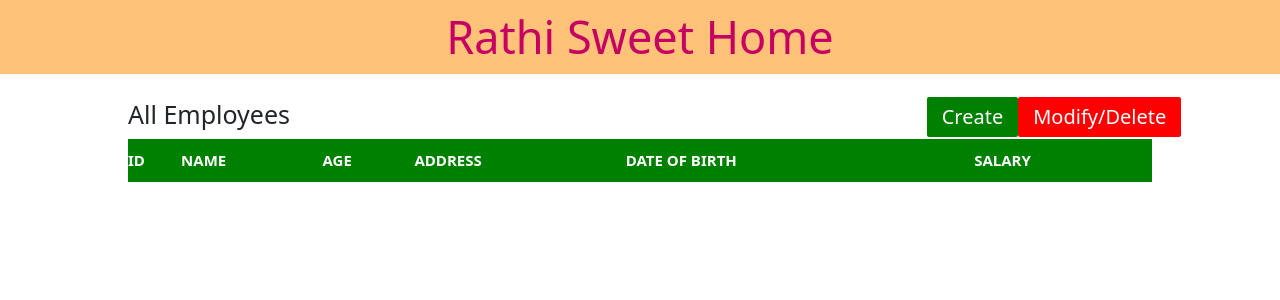
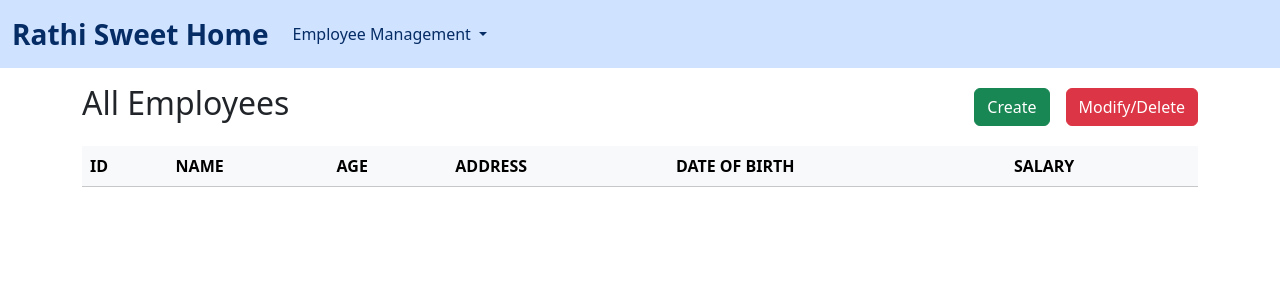
Before and after one commit to jayeshrathi6055/rathi_sweet_home, a Flask app: page /employeeManagement/allEmployees in a window 1280 px wide. Shown: the top 300 px of the page. Run offline with Flask 3, Linux system fonts and the light colour scheme; data that the repository does not hold is empty; some libraries are stand-ins or nearby versions.

Commit message:
Added Bootstrap

```diff
--- a/requirements.txt
+++ b/requirements.txt
@@ -1,7 +1,7 @@
 blinker==1.9.0
 Bootstrap-Flask==2.5.0
 bson==0.5.10
-click==8.1.8
+click==8.2.2
 dnspython==2.7.0
 Flask==3.1.1
 Flask-PyMongo==3.0.1
--- a/static/css/employee_management/all_employees.css
+++ b/static/css/employee_management/all_employees.css
@@ -1,55 +1,3 @@
-.all-employees {
-    display: grid;
-    grid-template-columns: auto;
-}
-.all-employees > .heading {
-    display: flex;
-    align-items: center;
-    justify-content: space-between;
-    height: 4.5rem;
-}
-.all-employees > .heading > h2 {
-    font-size: 2.5rem;
-}
-.all-employees > .heading > div {
-    display: flex;
-    align-items: center;
-    justify-content: space-between;
-    width: 22%;
-}
-.all-employees > .heading > div button {
-    font-size: 2rem;
-    padding: 0.5rem 1.5rem;
-    color: white;
-    background: green;
-    border: none;
-    border-radius: 0.2rem;
-}
-.all-employees > .heading > div > .dangerButton {
-    background: red;
-}
-.all-employees > .heading > div button:hover {
-    cursor: pointer;
-    border: 1px solid black;
-}
-
-.all-employees > .employees > table {
-    width: 100%;
-}
-.all-employees > .employees > table tr:nth-child(even) {
-    background-color: #f2f2f2;
-}
-.all-employees > .employees > table tr th {
-    font-size: 1.5rem;
-    padding: 1rem 0;
-    background-color: green;
-    color: white;
-}
-.all-employees > .employees > table tr td {
-    text-align: center;
-    font-size:  1.5rem;
-}
-
 .all-employees-form {
     position: absolute;
     top: 0;
--- a/static/css/employee_management/save_transactions.css
+++ /dev/null
@@ -1,4 +0,0 @@
-#heading h2 {
-    font-size: 3rem;
-    font-weight: bolder;
-}
--- a/static/css/employee_management/view_transactions.css
+++ /dev/null
@@ -1,4 +0,0 @@
-#heading h2 {
-    font-size: 3rem;
-    font-weight: bolder;
-}
--- a/static/css/style.css
+++ /dev/null
@@ -1,71 +0,0 @@
-/* --------------------- Universal CSS -------------------------- */
-* {
-    margin: 0;
-    padding: 0;
-    box-sizing: border-box;
-}
-html {
-    font-size: 62.5%;
-}
-
-/* ------------------------- Header CSS -------------------------- */
-header {
-    display: flex;
-    justify-content: center;
-    align-items: center;
-    background-color: rgb(255, 194, 120);
-}
-header h1 {
-    font-size: 4.5rem;
-    margin: 1rem 0rem;
-}
-header h1 a {
-    text-decoration: none;
-    color: rgb(198, 0, 99);
-}
-header nav {
-    display: flex;
-    flex-direction: column;
-    justify-content: center;
-    align-items: center;
-}
-header nav ul {
-    list-style: none;
-    display: flex;
-    justify-content: space-between;
-    align-items: center;
-    flex-wrap: wrap;
-    width: 60%;
-    height: 3rem;
-}
-header nav ul li a{
-    color: black;
-    text-decoration: none;
-    font-size: 2.5rem;
-}
-
-/* --------------------- Main Section CSS -------------------------- */
-.home-main {
-    margin: 2rem auto;
-}
-.home-main > section {
-    display: grid;
-    place-items: center;
-    grid-template-columns: auto auto auto;
-    gap: 2rem;
-}
-.home-main > section a {
-    width: 100%;
-}
-.home-main > section a img {
-    width: 100%;
-    height: 30rem;
-}
-
-/* --------------------------- Utility CSS ------------------------ */
-.w-80 {
-    width: 80%;
-}
-.m-tb-2rem {
-    margin: 2rem auto;
-}
--- a/static/js/employee_management/all_employees.js
+++ b/static/js/employee_management/all_employees.js
@@ -1,3 +1,4 @@
+nav_dropdown_active_link("employee-information-nav-link");
 const employeeData = JSON.parse(document.getElementById("employee-data").textContent);
 
 function showSaveEmployeeForm() {
@@ -28,18 +29,23 @@ function modifyDeleteEmployeeFormEventListeners() {
 }
 
 function updateModifyDeleteEmployeeFormInputValues() {
-    const formChildren = document.getElementById("modify-delete-employee-form").children;
     const selectElement = document.getElementById("modify-name");
     const selectedText = selectElement.options[selectElement.selectedIndex].text;
+    const ageElement = document.getElementById("modify-age");
+    const streetAddressElement = document.getElementById("modify-street_address");
+    const cityElement = document.getElementById("modify-city");
+    const stateElement = document.getElementById("modify-state");
+    const dateOfBirthElement = document.getElementById("modify-date_of_birth");
+    const salaryElement = document.getElementById("modify-salary");
 
     employeeData.forEach(element => {
-        if (element.name == selectedText) {
-            formChildren.age.value = element.age;
-            formChildren.street_address.value = element.street_address;
-            formChildren.city.value = element.city;
-            formChildren.state.value = element.state;
-            formChildren.date_of_birth.value = formatDateToInput(element.date_of_birth);
-            formChildren.salary.value = element.salary;
+        if (element.name === selectedText) {
+            ageElement.value = element.age;
+            streetAddressElement.value = element.street_address;
+            cityElement.value = element.city;
+            stateElement.value = element.state;
+            dateOfBirthElement.value = formatDateToInput(element.date_of_birth);
+            salaryElement.value = element.salary;
         }
     });
 }
--- a/static/js/employee_management/save_transactions.js
+++ b/static/js/employee_management/save_transactions.js
@@ -0,0 +1 @@
+nav_dropdown_active_link("save-transactions-nav-link");
--- /dev/null
+++ b/static/js/employee_management/view_transactions.js
@@ -0,0 +1 @@
+nav_dropdown_active_link("view-transactions-nav-link");
--- a/static/js/index.js
+++ b/static/js/index.js
@@ -1,32 +1,3 @@
-function loginUser() {
-    // Example credentials
-    const userToken = 'exampleToken123';
-
-    // Store the token in local storage
-    localStorage.setItem('userToken', userToken);
-
-    // Redirect to the protected page
-    window.location.href = 'protected.html';
+function nav_dropdown_active_link(link_id) {
+    document.getElementById(link_id).style.fontWeight = "bolder"
 }
-
-function logoutUser() {
-    // Remove the token from local storage
-    localStorage.removeItem('userToken');
-
-    // Redirect to the login page
-    window.location.href = 'login.html';
-}
-
-// document.addEventListener('DOMContentLoaded', () => {
-//     // Get the token from local storage
-//     const userToken = localStorage.getItem('userToken');
-//
-//     // Check if the token exists
-//     if (userToken) {
-//         // User is logged in, show the protected content
-//         console.log('User is logged in');
-//     } else {
-//         // User is not logged in, redirect to the login page
-//         window.location.href = 'login.html';
-//     }
-// });
--- a/templates/employee_management/all_employees.html
+++ b/templates/employee_management/all_employees.html
@@ -5,20 +5,19 @@
 <script id="employee-data" type="application/json">
     {{ employees | tojson }}
 </script>
-<script src="{{url_for('static',filename = 'js/employee_management/all_employees.js')}}"></script>
 {% endblock %}
 {% block content %}
-<main class="w-80 m-tb-2rem">
-    <section class="all-employees">
-        <div class="heading">
+<div class="container-xl my-3">
+    <div class="d-flex justify-content-between align-items-center flex-wrap">
         <h2>All Employees</h2>
-            <div>
-                <button type="button" onclick="showSaveEmployeeForm()">Create</button>
-                <button type="button" onclick="modifyDeleteEmployeeForm()" class="dangerButton">Modify/Delete</button>
+        <div class="d-flex align-items-center justify-content-between gap-3">
+            <button type="button" class="btn btn-success" onclick="showSaveEmployeeForm()">Create</button>
+            <button type="button" class="btn btn-danger" onclick="modifyDeleteEmployeeForm()">Modify/Delete</button>
         </div>
     </div>
-        <div class="employees">
-            <table>
+
+    <table class="table my-3">
+        <thead class="table-light">
             <tr>
                 <th>ID</th>
                 <th>NAME</th>
@@ -38,71 +38,86 @@
                 <td>{{ employee.salary }}</td>
             </tr>
             {% endfor %}
+        </tbody>
     </table>
 </div>
-        <div class="all-employees-form" id="save-employee">
-            <button type="button" onclick="closeSaveEmployeeForm()">Close</button>
+<div id="save-employee" class="all-employees-form">
+    <button type="button" class="btn btn-danger" onclick="closeSaveEmployeeForm()">Close</button>
     <form method="POST" action="/employeeManagement/allEmployees/actionEmployee" id="save-employee-form">
         <input type="hidden" name="_method" value="POST">
-                <label for="name">Name</label>
-                <input type="text" name="name" id="name" required><br>
-
-                <label for="age">Age</label>
-                <input type="number" name="age" id="age" required><br>
-
-                <label for="street_address">Street Address</label>
-                <input type="text" name="street_address" id="street_address" required><br>
-
-                <label for="city">City</label>
-                <input type="text" name="city" id="city" required><br>
-
-                <label for="state">State</label>
-                <input type="text" name="state" id="state" required><br>
-
-                <label for="date_of_birth">Date of Birth</label>
-                <input type="date" name="date_of_birth" id="date_of_birth" required><br>
-
-                <label for="salary">Salary</label>
-                <input type="number" name="salary" id="salary" required><br>
-
-                <button type="submit">Submit</button>
+        <div class="mb-3">
+            <label for="name" class="form-label">Name</label>
+            <input type="text" name="name" class="form-control" id="name" required>
+        </div>
+        <div class="mb-3">
+            <label for="age" class="form-label">Age</label>
+            <input type="number" name="age" class="form-control" id="age" required>
+        </div>
+        <div class="mb-3">
+            <label for="street_address" class="form-label">Street Address</label>
+            <input type="text" name="street_address" class="form-control" id="street_address" required>
+        </div>
+        <div class="mb-3">
+            <label for="city" class="form-label">City</label>
+            <input type="text" name="city" class="form-control" id="city" required>
+        </div>
+        <div class="mb-3">
+            <label for="state" class="form-label">State</label>
+            <input type="text" name="state" class="form-control" id="state" required>
+        </div>
+        <div class="mb-3">
+            <label for="date_of_birth" class="form-label">Date of Birth</label>
+            <input type="date" name="date_of_birth" class="form-control" id="date_of_birth" required>
+        </div>
+        <div class="mb-3">
+            <label for="salary" class="form-label">Salary</label>
+            <input type="number" name="salary" class="form-control" id="salary" required>
+        </div>
+        <button type="submit" class="btn btn-primary">Submit</button>
     </form>
 </div>
-        <div class="all-employees-form" id="modify-delete-employee">
-            <button type="button" onclick="closeModifyDeleteEmployeeForm()">Close</button>
+
+<div id="modify-delete-employee" class="all-employees-form">
+    <button type="button" class="btn btn-danger" onclick="closeModifyDeleteEmployeeForm()">Close</button>
     <form method="POST" action="/employeeManagement/allEmployees/actionEmployee" id="modify-delete-employee-form">
         <input type="hidden" name="_method" id="modify-delete-employee-form-method" value="PUT">
-                <label for="modify-name">Select Name</label>
-                <select name="name" id="modify-name">
+        <div class="mb-3">
+            <label for="modify-name" class="form-label">Name</label>
+            <select class="form-select form-select-lg" aria-label="Large select example" name="name" id="modify-name">
                 {% for employee in employees %}
                 <option value="{{ employee._id }}_{{employee.name}}">{{ employee.name }}</option>
                 {% endfor %}
             </select>
-
-                <label for="modify-age">Age</label>
-                <input type="number" name="age" id="modify-age" required><br>
-
-                <label for="modify-street_address">Street Address</label>
-                <input type="text" name="street_address" id="modify-street_address" required><br>
-
-                <label for="modify-city">City</label>
-                <input type="text" name="city" id="modify-city" required><br>
-
-                <label for="modify-state">State</label>
-                <input type="text" name="state" id="modify-state" required><br>
-
-                <label for="modify-date_of_birth">Date of Birth</label>
-                <input type="date" name="date_of_birth" id="modify-date_of_birth" required><br>
-
-                <label for="modify-salary">Salary</label>
-                <input type="number" name="salary" id="modify-salary" required><br>
-
+        </div>
+        <div class="mb-3">
+            <label for="modify-age" class="form-label">Age</label>
+            <input type="number" name="age" class="form-control" id="modify-age" required>
+        </div>
+        <div class="mb-3">
+            <label for="modify-street_address" class="form-label">Street Address</label>
+            <input type="text" name="street_address" class="form-control" id="modify-street_address" required>
+        </div>
+        <div class="mb-3">
+            <label for="modify-city" class="form-label">City</label>
+            <input type="text" name="city" class="form-control" id="modify-city" required>
+        </div>
+        <div class="mb-3">
+            <label for="modify-state" class="form-label">State</label>
+            <input type="text" name="state" class="form-control" id="modify-state" required>
+        </div>
+        <div class="mb-3">
+            <label for="modify-date_of_birth" class="form-label">Date of Birth</label>
+            <input type="date" name="date_of_birth" class="form-control" id="modify-date_of_birth" required>
+        </div>
+        <div class="mb-3">
+            <label for="modify-salary" class="form-label">Salary</label>
+            <input type="number" name="salary" class="form-control" id="modify-salary" required>
+        </div>
         <div>
-                    <button type="submit" id="modify-btn">Modify</button>
-                    <button type="submit" id="delete-btn">Delete</button>
+            <button type="submit" class="btn btn-danger" id="modify-btn">Modify</button>
+            <button type="submit" class="btn btn-danger" id="delete-btn">Delete</button>
         </div>
     </form>
 </div>
-    </section>
-</main>
+<script src="{{url_for('static',filename = 'js/employee_management/all_employees.js')}}"></script>
 {% endblock %}
--- a/templates/index.html
+++ b/templates/index.html
@@ -4,30 +4,42 @@
 <head>
   <meta charset="UTF-8">
   <meta name="viewport" content="width=device-width, initial-scale=1.0">
-    <link rel="stylesheet" href="{{url_for('static',filename = 'css/style.css')}}">
   <title>{% block title %}Rathi Sweet Home{% endblock %}</title>
+  <script src="{{url_for('static',filename = 'js/index.js')}}"></script>
   {{ bootstrap.load_css() }}
   {{ bootstrap.load_icon_font_css() }}
   {% block head %}
-    <script src="{{url_for('static',filename = 'js/index.js')}}"></script>
   {% endblock %}
 </head>
 
 <body>
   <header>
-        <nav class="w-80">
-            <h1><a href="/">Rathi Sweet Home</a></h1>
+    <nav class="navbar navbar-expand-lg bg-primary-subtle">
+      <div class="container-fluid">
+        <a class="navbar-brand text-primary-emphasis fs-3 fw-bold" href="/">Rathi Sweet Home</a>
+        <button class="navbar-toggler" type="button" data-bs-toggle="collapse" data-bs-target="#navbarSupportedContent"
+          aria-controls="navbarSupportedContent" aria-expanded="false" aria-label="Toggle navigation">
+          <span class="navbar-toggler-icon"></span>
+        </button>
+        <div class="collapse navbar-collapse" id="navbarSupportedContent">
+          <ul class="navbar-nav me-auto mb-2 mb-lg-0">
+            <li class="nav-item dropdown">
+              <a class="nav-link dropdown-toggle text-primary-emphasis fw-medium" href="#" role="button" data-bs-toggle="dropdown" aria-expanded="false">
+                Employee Management
+              </a>
+              <ul class="dropdown-menu">
+                <li><a class="dropdown-item" href="/employeeManagement/allEmployees" id="employee-information-nav-link">Employee Information</a></li>
+                <li><hr class="dropdown-divider"></li>
+                <li><a class="dropdown-item" href="/employeeManagement/viewTransactions" id="view-transactions-nav-link">View Transactions</a></li>
+                <li><a class="dropdown-item" href="/employeeManagement/saveTransactions" id="save-transactions-nav-link">Save Transactions</a></li>
+              </ul>
+            </li>
+          </ul>
+        </div>
+      </div>
     </nav>
   </header>
-
   {% block content %}
-    <main class="w-80 home-main">
-        <section>
-            <a href="/employeeManagement">
-                <img src="{{url_for('static',filename = 'images/employee_management.jpg')}}" alt="Employee-Management">
-            </a>
-        </section>
-    </main>
   {% endblock %}
   {{ bootstrap.load_js() }}
 </body>
```
Also changed, not shown: other parts of static/css/employee_management/all_employees.css (+0 -38 lines), other parts of templates/employee_management/all_employees.html (+2 -1 lines), static/css/employee_management/employee_management_dashboard.css (deleted, +0 -41 lines), templates/employee_management/employee_management_dashboard.html (deleted, +0 -22 lines), templates/employee_management/save_transactions.html (+18 -18 lines), templates/employee_management/view_transactions.html (+15 -11 lines), static/images/current_employee_information.jpg (deleted), static/images/employee_management.jpg (deleted), static/images/save_transactions.png (deleted), static/images/view_transactions.jpg (deleted), 1 other file. Lines whose indentation alone changed are shown as unchanged.
